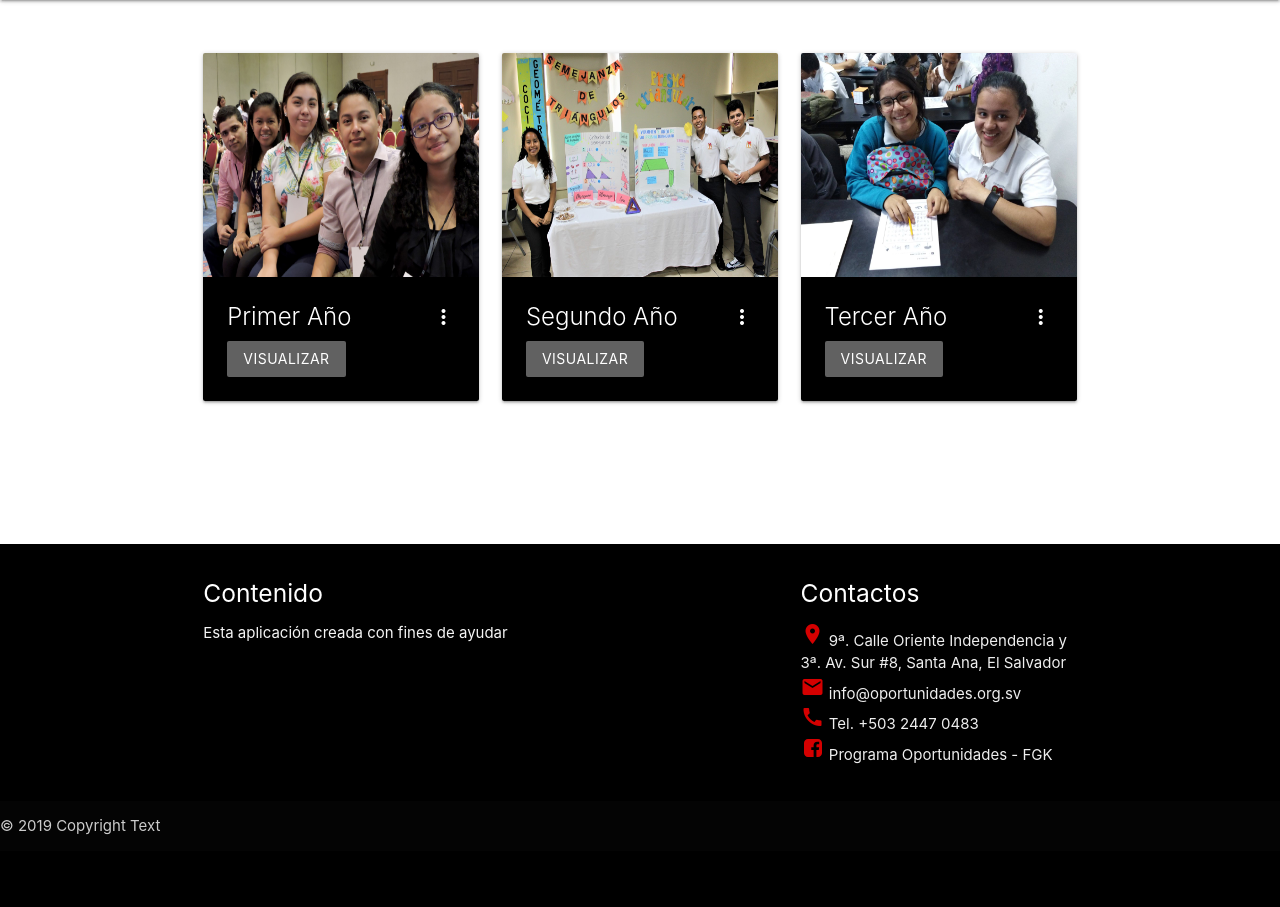
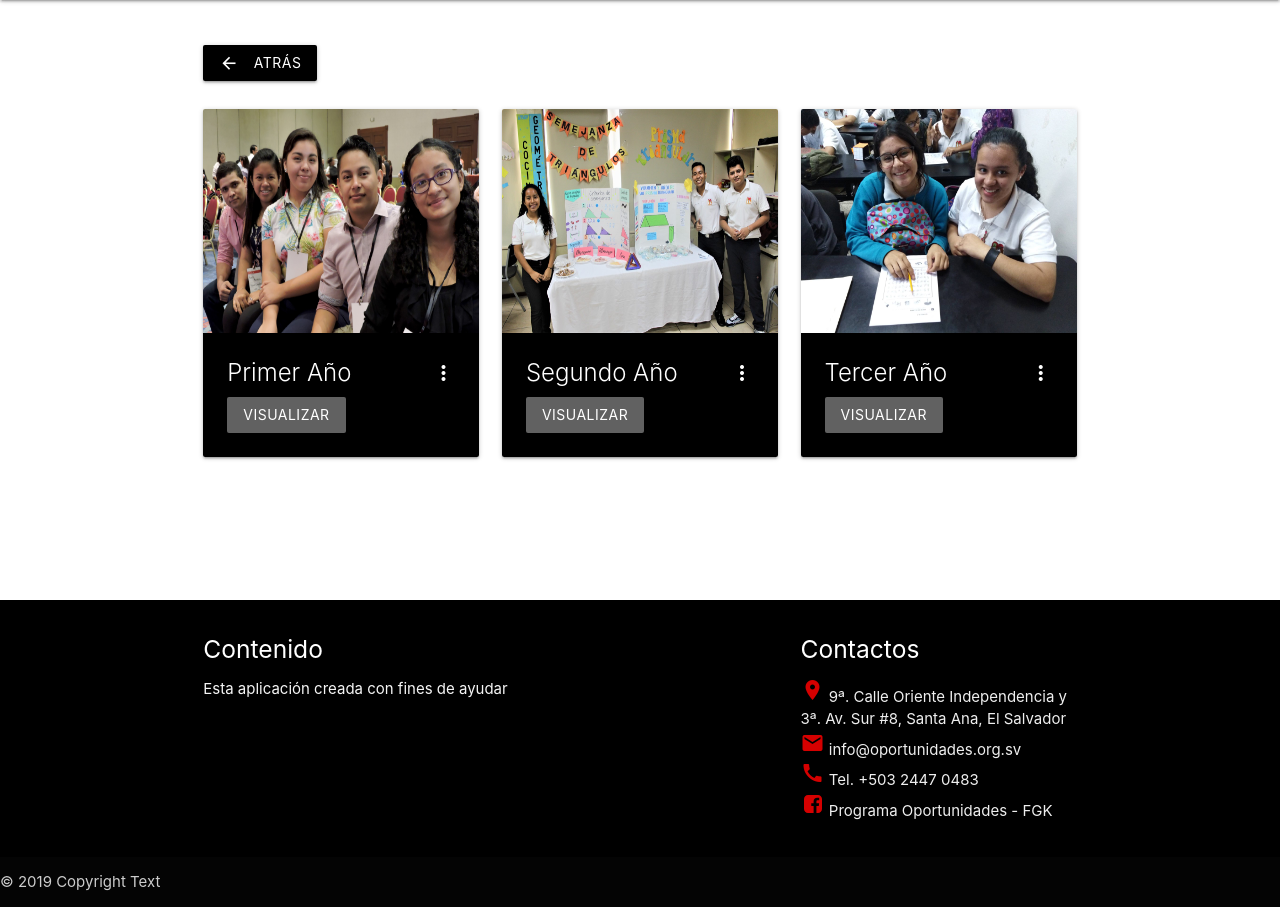
Before and after one commit to hopechan/ROp, a PHP site: page /vistas/vistaEstudiante.php in a window 1280 px wide. Shown: the part 64-971 px from the top of the page. Before the commit the page ends 899 px from the top, so only its background shows below. Run offline with PHP 8.4, Linux system fonts and the light colour scheme; data that the repository does not hold is empty; some libraries are stand-ins or nearby versions.

Commit message:
boton que pidio joshi por que es un gran haragan y no queria usar la sidebar para retroceder

```diff
--- a/vistas/vistaEstudiante.php
+++ b/vistas/vistaEstudiante.php
@@ -12,6 +12,11 @@ include ("navbar.php");
 
     <div class="container">
         <br><br>
+        <div class="row">
+            <div class="col s12 m12 l12">
+                <a href="webEstudiante.php" class="btn black"><i class="material-icons left">arrow_back</i>Atrás</a>
+            </div>
+        </div>
         <!-- modal triggers para vistas estudiantes 1,2,3 años -->
         <div class="row">
             <div class="col s12 m12 l4">
```
